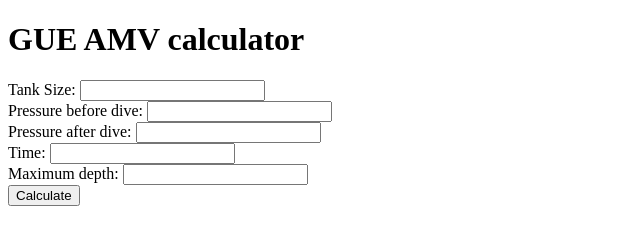
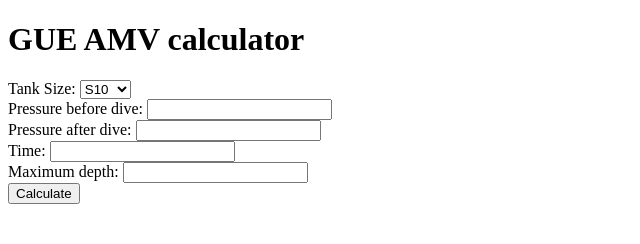
Before and after one commit to fabianschwarzfritz/gue-calculations, a plain HTML site: page index.html in a window 1280 px wide. Shown: the whole page, without its empty margins (0-640 px from the left). Drawn offline with Linux system fonts and the light colour scheme.

Commit message:
Dropdown box for various tank sizes.

```diff
--- a/index.html
+++ b/index.html
@@ -23,7 +23,17 @@
 <h1>GUE AMV calculator</h1>
 
 <form action="javascript:void(0);">
-  Tank Size: <input id="tanksize" type="number" name="tanksize"><br>
+  Tank Size: <select id="tanksize">
+    <option value="10">S10</option>
+    <option value="11">S11</option>
+    <option value="12">S12</option>
+    <option value="15">S15</option>
+    <option value="14<">D7</option>
+    <option value="17">D8.5</option>
+    <option value="20">D10</option>
+    <option value="24">D12</option>
+    <option value="30">D15</option>
+  </select><br>
   Pressure before dive: <input id="pressurebefore" type="number" name="pressurebefore"><br>
   Pressure after dive: <input id="pressureafter" type="number" name="pressureafter"><br>
   Time: <input id="time" type="number" name="time"><br>
```
